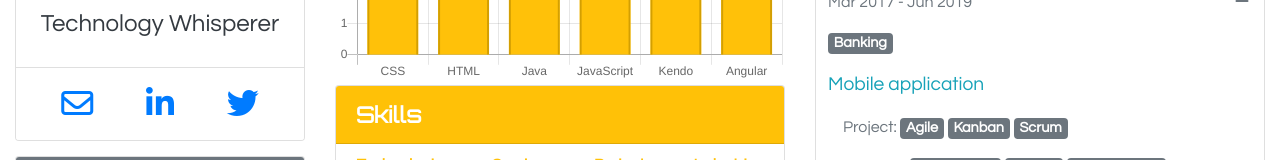
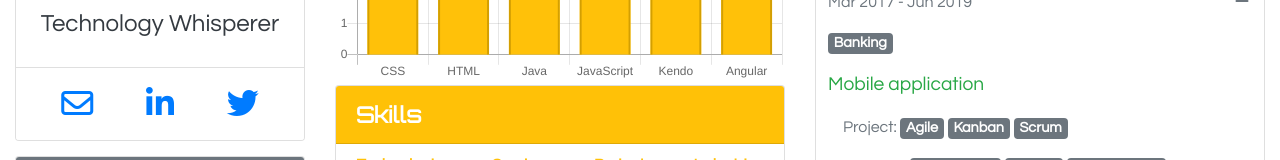
Before and after one commit to nicopret/resume, an Angular app: page /dashboard in a window 1280 px wide. Both pictures are taken after a click on the icon 1242 px from the left and 282 px from the top of the page. Shown: the part 281-441 px from the top of the page. Built offline with nearby package versions, Linux system fonts and the light colour scheme; a web font is replaced by a local one.

Commit message:
Updated display properties for education

```diff
--- a/src/app/dashboard/dashboard.component.ts
+++ b/src/app/dashboard/dashboard.component.ts
@@ -71,7 +71,7 @@ export class DashboardComponent implements OnInit {
             return res;
         }, { industries: [], project: [], services: [], technologies: []});
         this.education = data.education.map((course) => {
-            course.detail = course.detail ? course.detail : false;
+//            course.detail = course.detail ? course.detail : false;
             return course;
         });
         this.profile = data.profile;
--- a/src/app/pages/workPage/work.component.html
+++ b/src/app/pages/workPage/work.component.html
@@ -13,7 +13,7 @@
                 <div *ngIf="item.detail">
                     <p><span class="badge badge-secondary" (click)="filter('industries', item.industry)">{{ item.industry }}</span></p>
                     <div *ngFor="let project of item.projects">
-                        <p class="text-info bigger">{{ project.name }}</p>
+                        <p class="text-success bigger">{{ project.name }}</p>
                         <div class="left-gutter">
                             <p class="text-muted">Project: <span class="badge badge-secondary" *ngFor="let badge of project.project" (click)="filter('project', badge)">{{ badge }}</span></p>
                             <p class="text-muted">Services: <span class="badge badge-secondary" *ngFor="let badge of project.services" (click)="filter('services', badge)">{{ badge }}</span></p>
```
